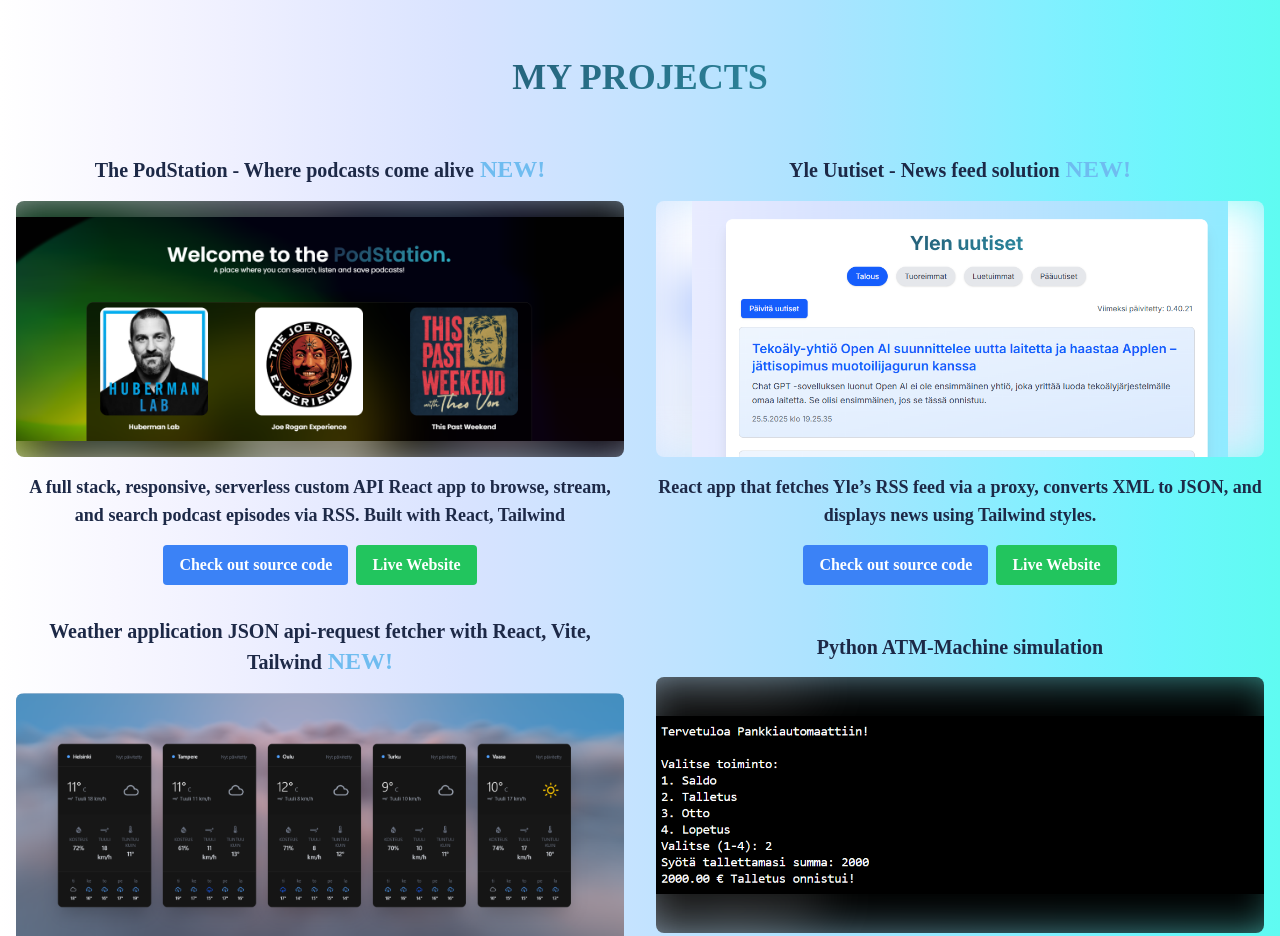
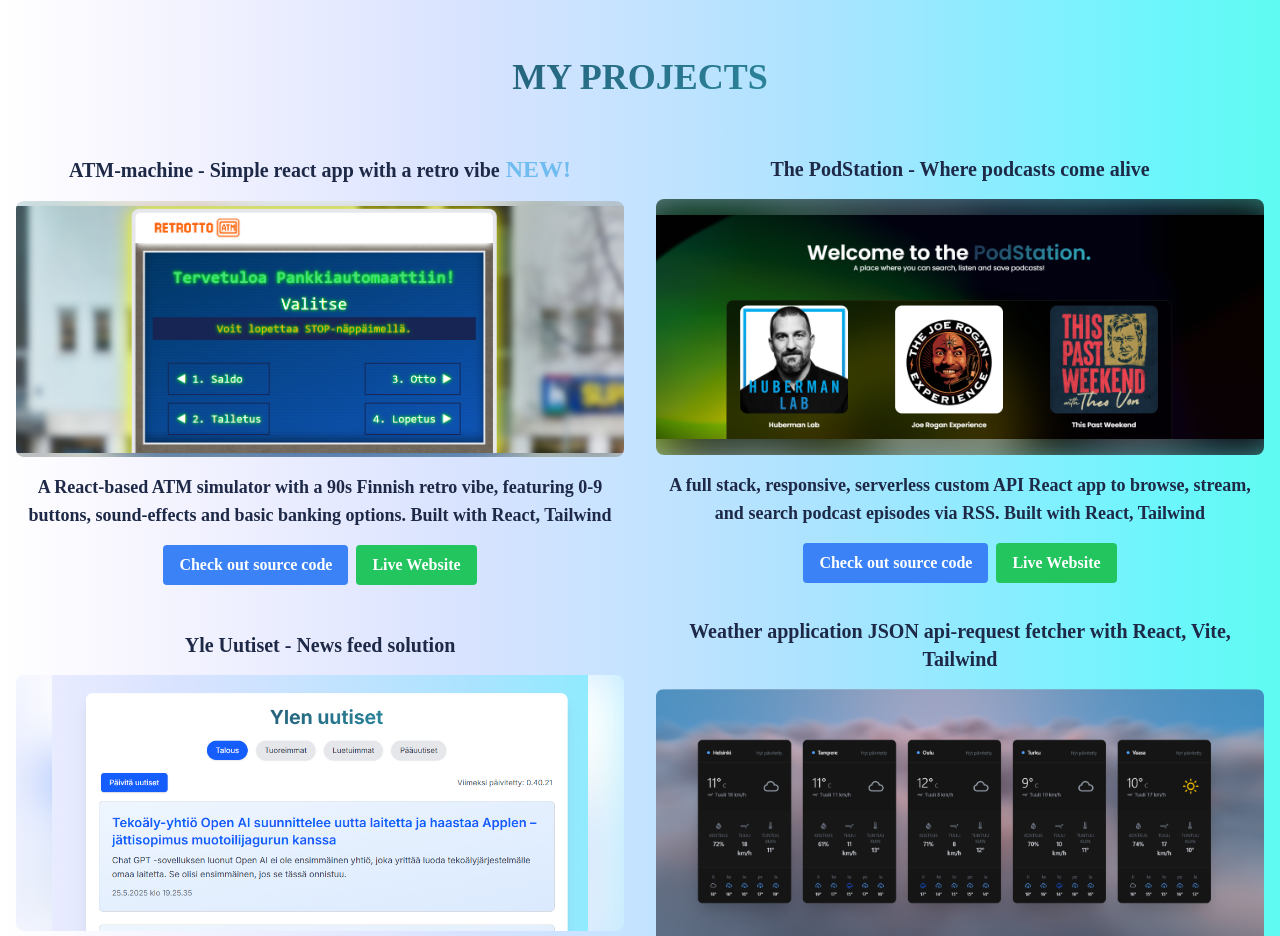
Before and after one commit to 0xjulius/it-portfolio, a React (Create React App) app: page / in a window 1280 px wide. Shown: the part 2920-3856 px from the top of the page. Built offline with nearby package versions, Linux system fonts and the light colour scheme.

Commit message:
update 19.0
-added one more project + photo
-removed badges
-added new-badge to newest one

```diff
--- a/src/components/ProjectsNew.jsx
+++ b/src/components/ProjectsNew.jsx
@@ -20,8 +20,18 @@
 import project from "../images/project-main.png";
 import project19 from "../images/project19.png";
 import project20 from "../images/project20.png";
+import project21 from "../images/project21.png";
 
 const projects = [
+  {
+    image: project21,
+    title: "ATM-machine - Simple react app with a retro vibe",
+    description:
+      "A React-based ATM simulator with a 90s Finnish retro vibe, featuring 0-9 buttons, sound-effects and basic banking options. Built with React, Tailwind",
+    github: "https://github.com/0xjulius/atm-machine-react",
+    live: "https://atm-machine-0xjulius.vercel.app/",
+    badge: "NEW!",
+  },
   {
     image: project19,
     title: "The PodStation - Where podcasts come alive",
@@ -29,7 +39,6 @@
       "A full stack, responsive, serverless custom API React app to browse, stream, and search podcast episodes via RSS. Built with React, Tailwind",
     github: "https://github.com/0xjulius/PodStation-save-and-listen",
     live: "https://podstation-0xjulius.vercel.app/",
-    badge: "NEW!",
   },
   {
     image: project18,
@@ -38,7 +47,7 @@
       "React app that fetches Yle’s RSS feed via a proxy, converts XML to JSON, and displays news using Tailwind styles.",
     github: "https://github.com/0xjulius/xml-to-json-axios-react",
     live: "https://xml2json-axios-react.vercel.app/",
-    badge: "NEW!",
+    badge: "",
   },
   {
     image: project17,
@@ -48,7 +57,7 @@
       "Fetching and displaying JSON data from a weather API using React, styling UI with Tailwind, and setting up the project with Vite",
     github: "https://github.com/0xjulius/json-api-fetch-react",
     live: "https://json-api-fetch-react.vercel.app/",
-    badge: "NEW!",
+    badge: "",
   },
 
   {
```
Also changed, not shown: src/images/project21.png (added).
